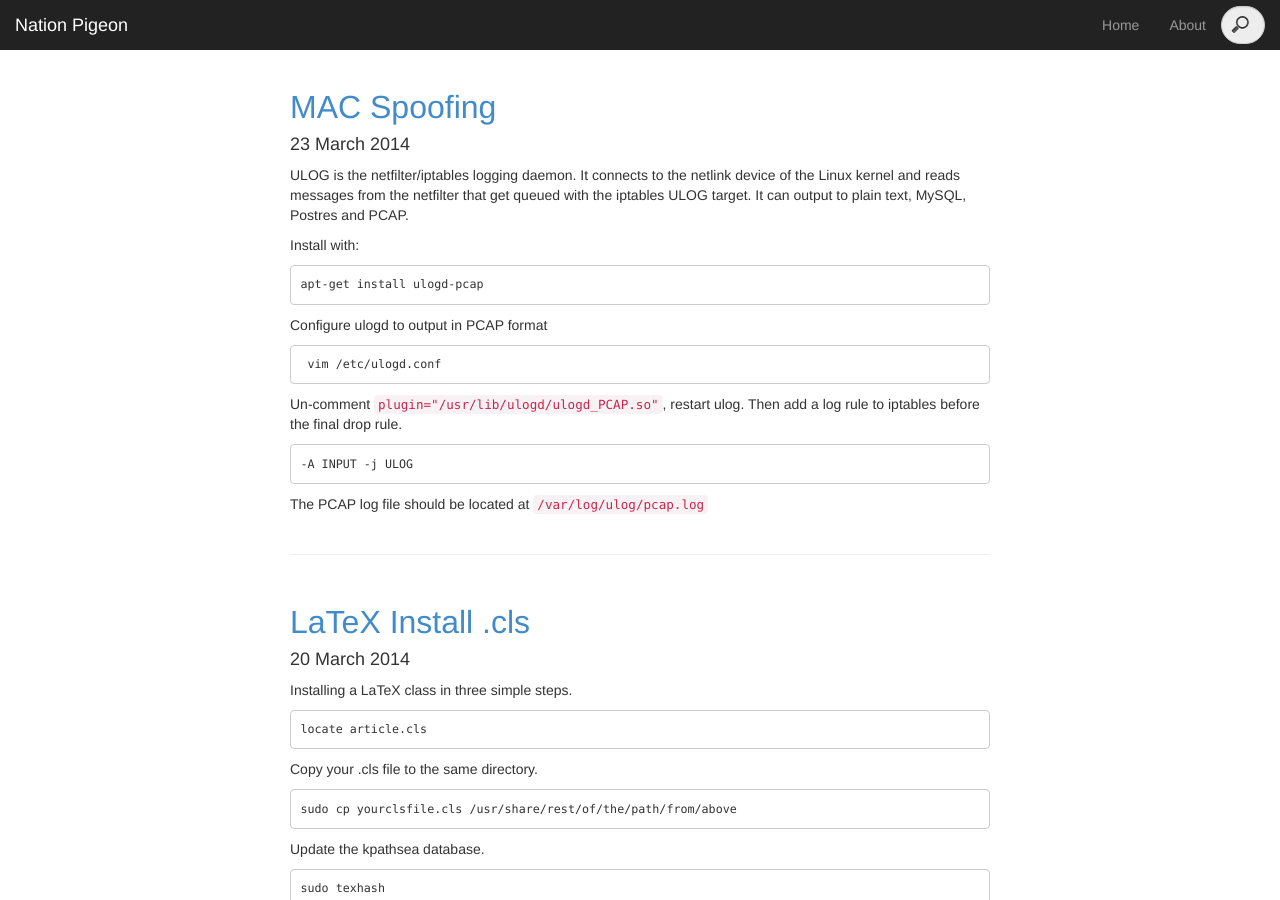
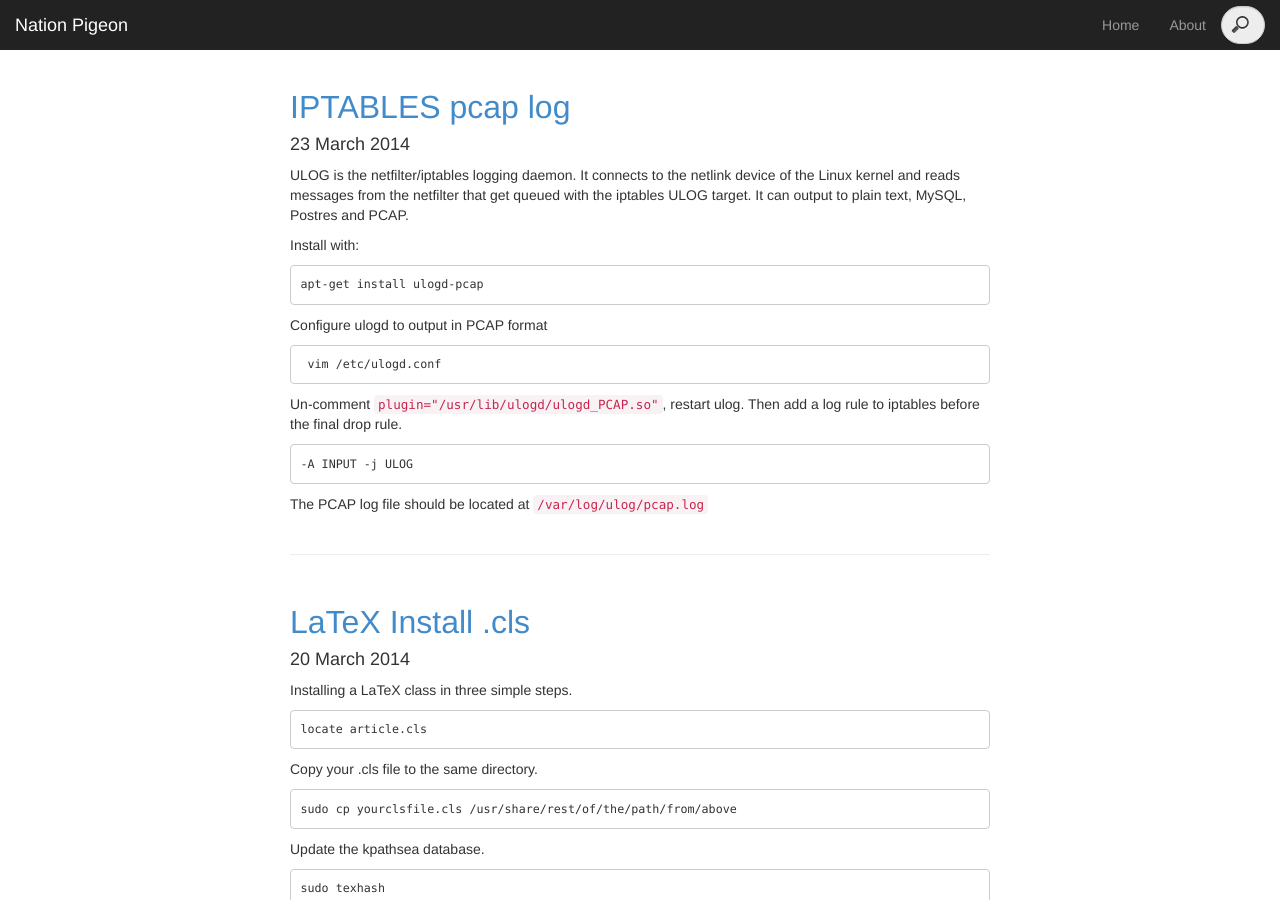
Before and after one commit to PMaynard/jekyll-nationpigeon, a Jekyll site: the page built from index.html, in a window 1280 px wide and 900 px high. Built offline with Jekyll 4.4.1, drawn with Linux system fonts in a browser that asks for light colours; Markdown is read by kramdown in place of the engine named in the settings; the list of posts is cut into pages by our own code.

Commit message:
Update 2014-03-23-iptables-pcap-log.markdown
Fixed title

```diff
--- a/_posts/2014-03-23-iptables-pcap-log.markdown
+++ b/_posts/2014-03-23-iptables-pcap-log.markdown
@@ -3,7 +3,7 @@ comments: false
 date: 2014-03-23 14:32:47
 layout: post
 slug: iptables-pcap-log
-title: 'MAC Spoofing'
+title: 'IPTABLES pcap log'
 categories:
 - Linux
 - Security
```
